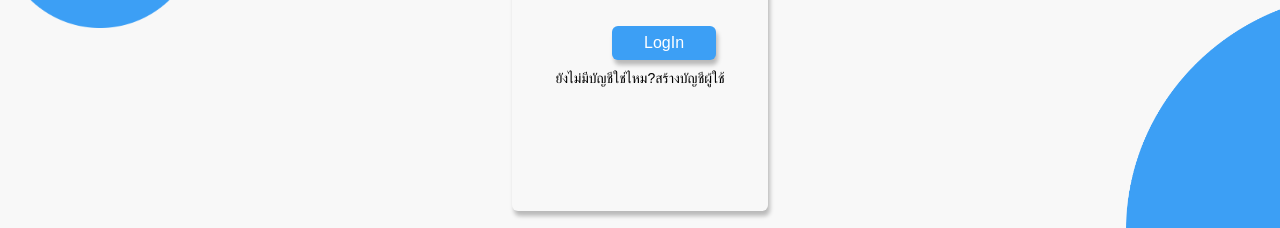
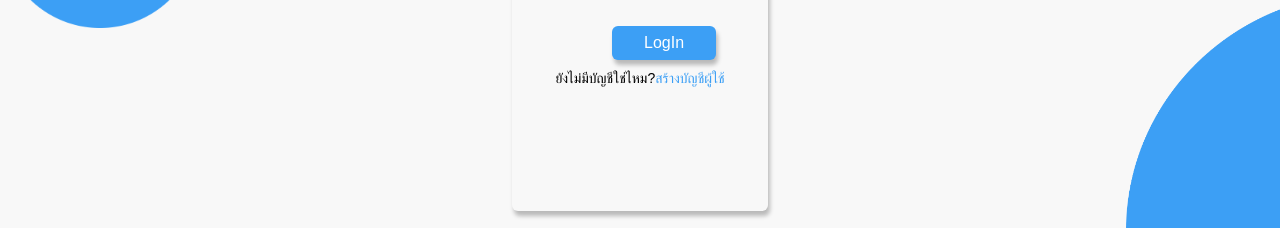
Before and after one commit to Kathaleeyaice/hostel-management, a Vue app: page /login in a window 1280 px wide. Shown: the part 317-545 px from the top of the page. Built offline with nearby package versions, Linux system fonts and the light colour scheme; a web font is replaced by a local one.

Commit message:
add font color in register button at login screen

```diff
--- a/src/views/loginScreen/loginScreen.vue
+++ b/src/views/loginScreen/loginScreen.vue
@@ -150,7 +150,7 @@ input {
 }
 a:link {
   text-decoration: none;
-  color: black;
+  color: #3c9ff5;
 }
 a:hover {
   text-decoration: underline;
```
